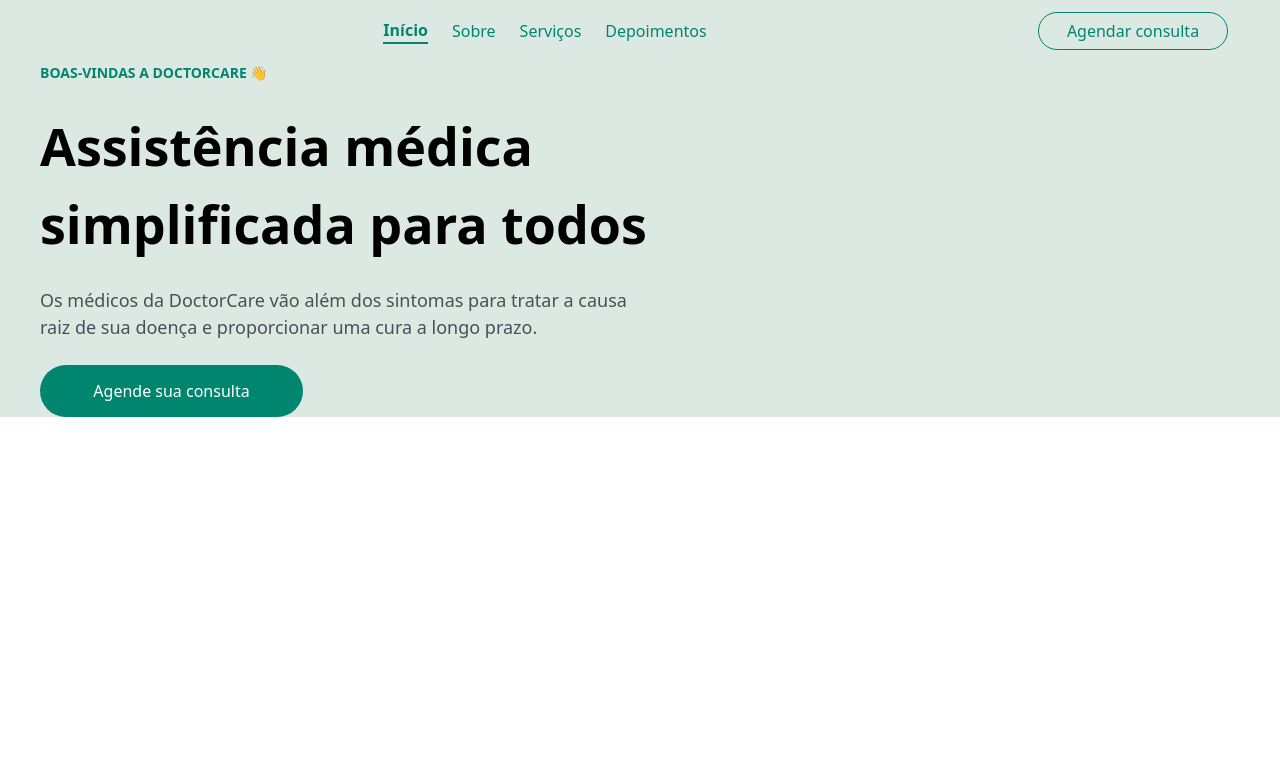
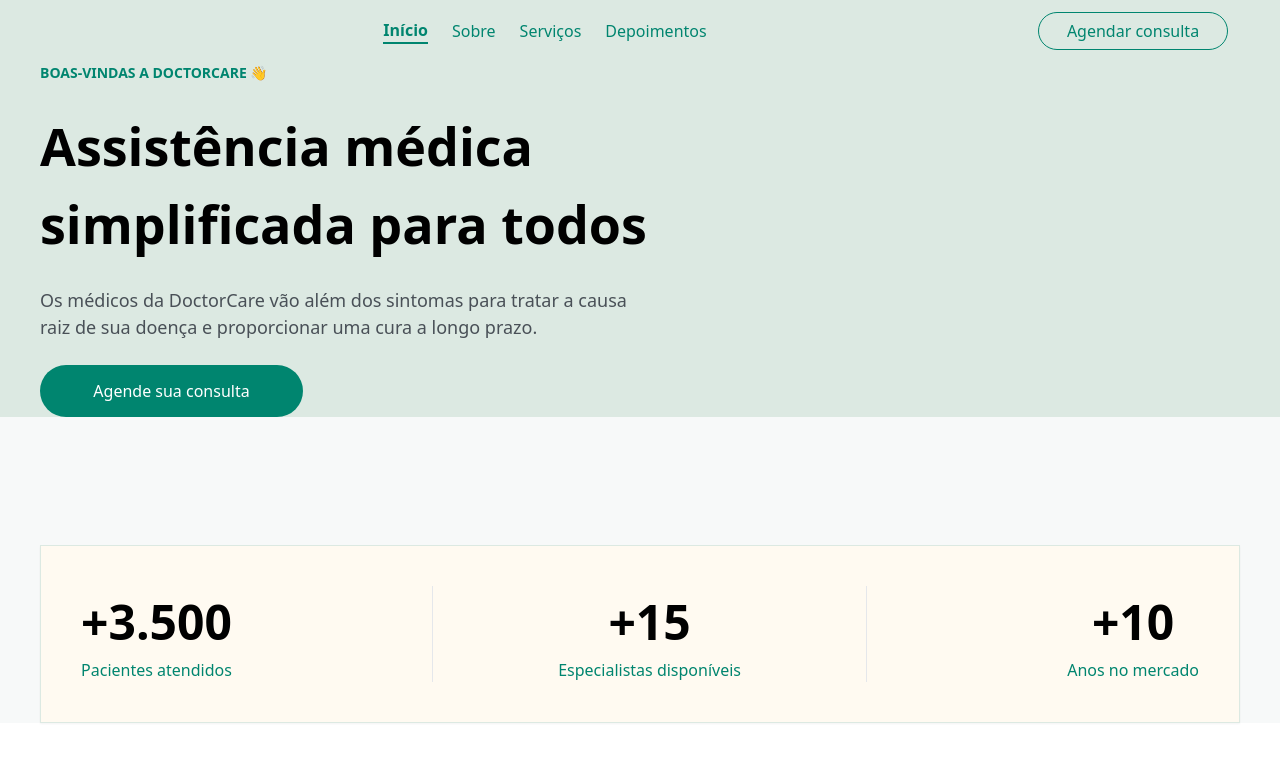
Before and after one commit to amonsho/hwBranch2, a website: page src/index.html in a window 1280 px wide. Drawn offline with Linux system fonts and the light colour scheme.

Commit message:
add main to html

```diff
--- a/src/index.html
+++ b/src/index.html
@@ -30,6 +30,25 @@
             </aside>
         </header>
     </div>
-
+    <main>
+        <div class="bg-[#F7F9F9]">
+            <div class="pt-32">
+         <section class="max-w-[1200px] m-auto  flex justify-between bg-[#FFFAF1] p-10 border border-[#DCE9E2] shadow-sm text-center">
+            <aside class="border-r pr-[200px]">
+            <h3 class="text-[48px] font-[700] ">+3.500</h3>
+            <p class="text-[#00856F]">Pacientes atendidos</p>
+            </aside>
+            <aside>
+              <h2 class="text-[48px] font-[700]">+15</h2>
+                <p class="text-[#00856F]">Especialistas disponíveis</p>
+            </aside>
+            <aside class="border-l pl-[200px]">
+                <h2 class="text-[48px] font-[700]">+10</h2>
+                <p class="text-[#00856F]">Anos no mercado</p>
+            </aside>
+         </section>
+         </div>
+         </div>
+    </main>
 </body>
 </html>
```
Also changed, not shown: src/output.css.
